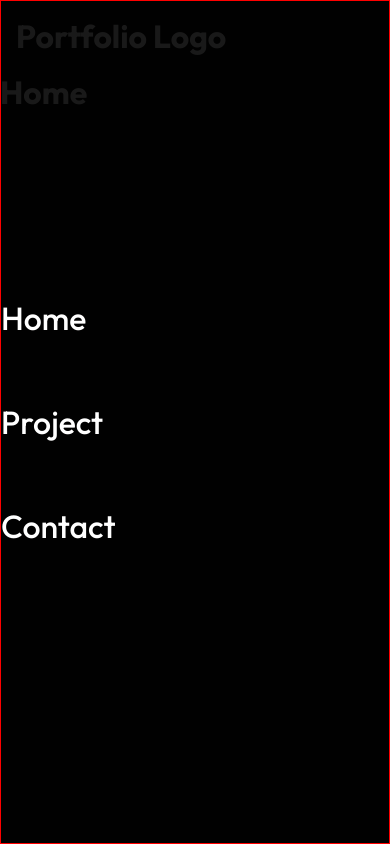
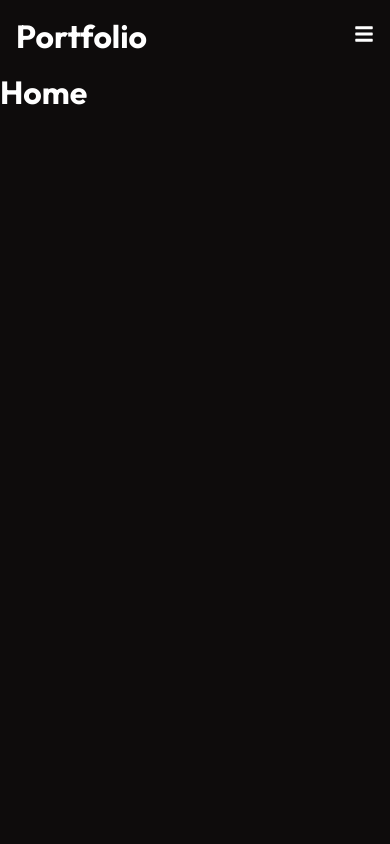
Before and after one commit to mynhinguyentruong/website-portfolio, a React (Create React App) app: page / in a window 390 px wide. Built offline with nearby package versions, Linux system fonts and the light colour scheme.

Commit message:
Reset the styling of Navbar

```diff
--- a/src/components/NavBar.js
+++ b/src/components/NavBar.js
@@ -3,18 +3,29 @@ import { Link } from 'react-router-dom'
 
 import './NavBarStyles.css'
 
+import { FaBars, FaTimes } from 'react-icons/fa'
 
 function Navbar() {
+
+const [click, setClick] = React.useState(false)
+
+const handleClick = () => {
+  setClick(prevClick => !prevClick)
+}
+
   return (
     <div className='header'>
-      <Link to='/'><h1 >Portfolio Logo</h1></Link>
-      <ul className='nav-menu'>
+      <Link to='/'><h1 >Portfolio</h1></Link>
+      <ul className={click ? "nav-menu active" : "nav-menu" }>
         <li><Link to='/'>Home</Link></li>
-
         <li><Link to='/project'>Project</Link></li>
         <li><Link to='/contact'>Contact</Link></li>
       </ul>
-
+      <div className='hamburger' onClick={handleClick}>
+        {click ?
+        <FaTimes size={20} style={{color: 'white', cursor:'pointer'}} /> :
+        <FaBars size={20} style={{color: 'white', cursor:'pointer'}} />}
+      </div>
     </div >
   );
 }
--- a/src/components/NavBarStyles.css
+++ b/src/components/NavBarStyles.css
@@ -18,18 +18,27 @@
   font-weight: 500;
 }
 
-@media screen and (max-width: 1040px) {
+.hamburger {
+  display: none;
+}
+
+@media screen and (max-width: 48rem) {
   .nav-menu {
     flex-direction: column;
     width: 100%;
     height: 100vh;
+    padding: 1rem;
     position: fixed;
     top: 0;
-    left: 0;
-    border: 1px solid red;
+    left: -100%;
     justify-content: center;
     background: rgba(0,0,0,0.9);
+    z-index: -3;
+    transition: 0.3s;
+  }
 
+  .nav-menu.active {
+    left: 0;
   }
 
   .nav-menu > li {
@@ -39,4 +48,8 @@
   .nav-menu > li > a {
     font-size: 2rem;
   }
+
+  .hamburger {
+    display: initial;
+  }
 }
```
